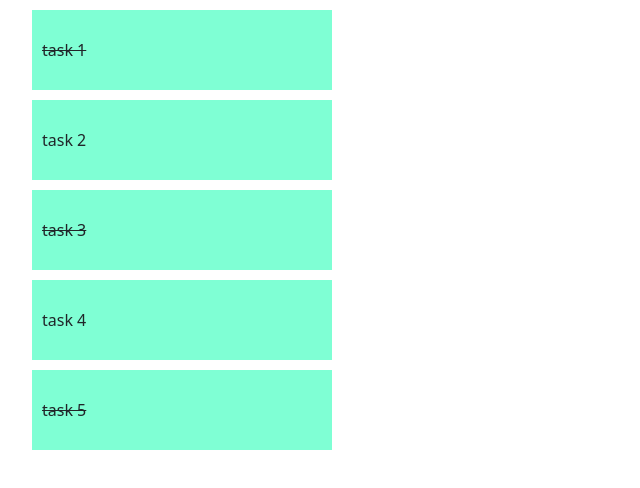
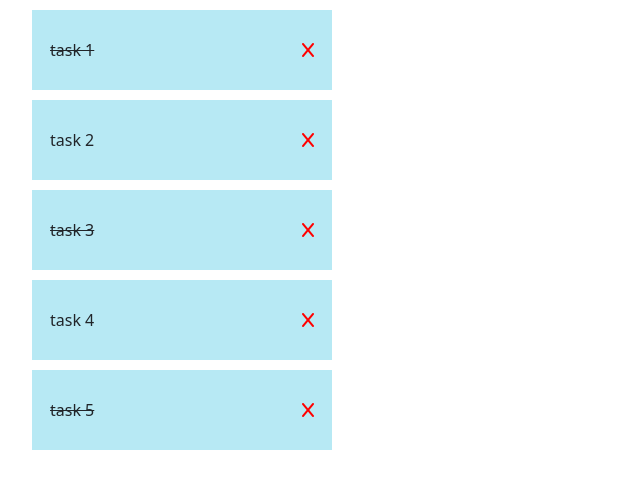
Before and after one commit to antoniodelgiudice02/vue-todolist, a plain HTML site: page index.html in a window 1280 px wide. Shown: the whole page, without its empty margins (0-640 px from the left). Drawn offline with nearby package versions, Linux system fonts and the light colour scheme.

Commit message:
MILESTONE 2

```diff
--- a/css/style.css
+++ b/css/style.css
@@ -1,5 +1,5 @@
 .task-item{
-    background-color: aquamarine;
+    background-color: rgb(183, 233, 244);
     list-style-type: none;
     width: 300px;
     height: 80px;
@@ -7,8 +7,15 @@
     vertical-align: middle;
     padding: 10px;
     margin: 10px 0;
+    display: flex;
+    justify-content: space-between;
 }
 
 .done{
     text-decoration: line-through;
 }
+
+.delete-todo{
+    cursor: pointer;
+    color: red;
+}
--- a/index.html
+++ b/index.html
@@ -7,6 +7,7 @@
     <script src="https://unpkg.com/vue@3/dist/vue.global.js"></script>
     <script src="./js/main.js" defer></script>
     <link rel="stylesheet" href="./css/style.css">
+    <link rel="stylesheet" href="https://cdnjs.cloudflare.com/ajax/libs/font-awesome/6.5.1/css/all.min.css" integrity="sha512-DTOQO9RWCH3ppGqcWaEA1BIZOC6xxalwEsw9c2QQeAIftl+Vegovlnee1c9QX4TctnWMn13TZye+giMm8e2LwA==" crossorigin="anonymous" referrerpolicy="no-referrer" />
     <link href="https://cdn.jsdelivr.net/npm/bootstrap@5.3.2/dist/css/bootstrap.min.css" rel="stylesheet" integrity="sha384-T3c6CoIi6uLrA9TneNEoa7RxnatzjcDSCmG1MXxSR1GAsXEV/Dwwykc2MPK8M2HN" crossorigin="anonymous">
 </head>
 <body>
@@ -15,7 +16,18 @@
 
         <div class="wrapper">
             <ul>
-                <li class="task-item" v-for="task in tasks" :class="task.done ? 'done' : '' "> {{task.text}} </li>
+
+                <!--task-->
+                <li class="task-item" v-for="(task, index) in tasks" :class="task.done ? 'done' : '' ">
+
+                    <!--nome task-->
+                    <div class="mx-2">{{task.text}}</div>
+
+                    <!--delete task-->
+                    <div class="mx-2 delete-todo" @click="deleteTask(index)"><i class="fa-solid fa-x "></i></div>
+
+                </li>
+
             </ul>
         </div>
 
--- a/js/main.js
+++ b/js/main.js
@@ -28,5 +28,12 @@ createApp({
             ]
         }
 
+    },
+
+    methods:{
+        deleteTask(i){
+            this.tasks.splice(i, 1)
+        }
     }
+
 }).mount('#app')
```
